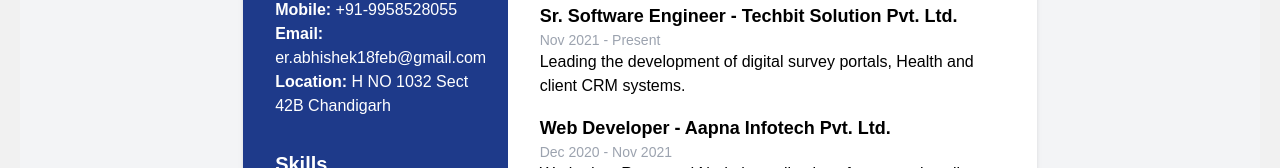
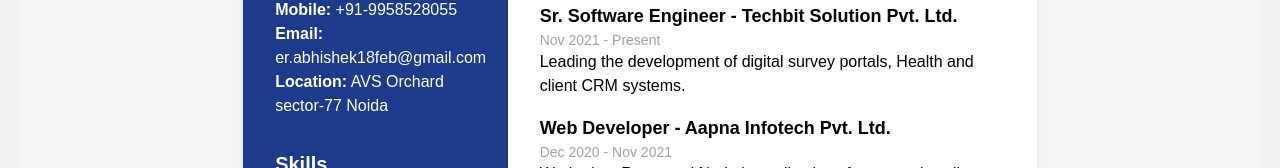
Before and after one commit to abhishek18feb/jmdsoft-block, a Next.js app: page /profile in a window 1280 px wide. Shown: the part 492-660 px from the top of the page. Built offline with nearby package versions, Linux system fonts and the light colour scheme.

Commit message:
Updated the address
Updated the address

```diff
--- a/src/app/profile/page.tsx
+++ b/src/app/profile/page.tsx
@@ -42,7 +42,7 @@
                             <div className="mb-8">
                                 <p><strong>Mobile:</strong> +91-9958528055</p>
                                 <p><strong>Email:</strong> er.abhishek18feb@gmail.com</p>
-                                <p><strong>Location:</strong> H NO 1032 Sect 42B Chandigarh</p>
+                                <p><strong>Location:</strong> AVS Orchard sector-77 Noida</p>
                             </div>
                         </div>
                         <div>
```
